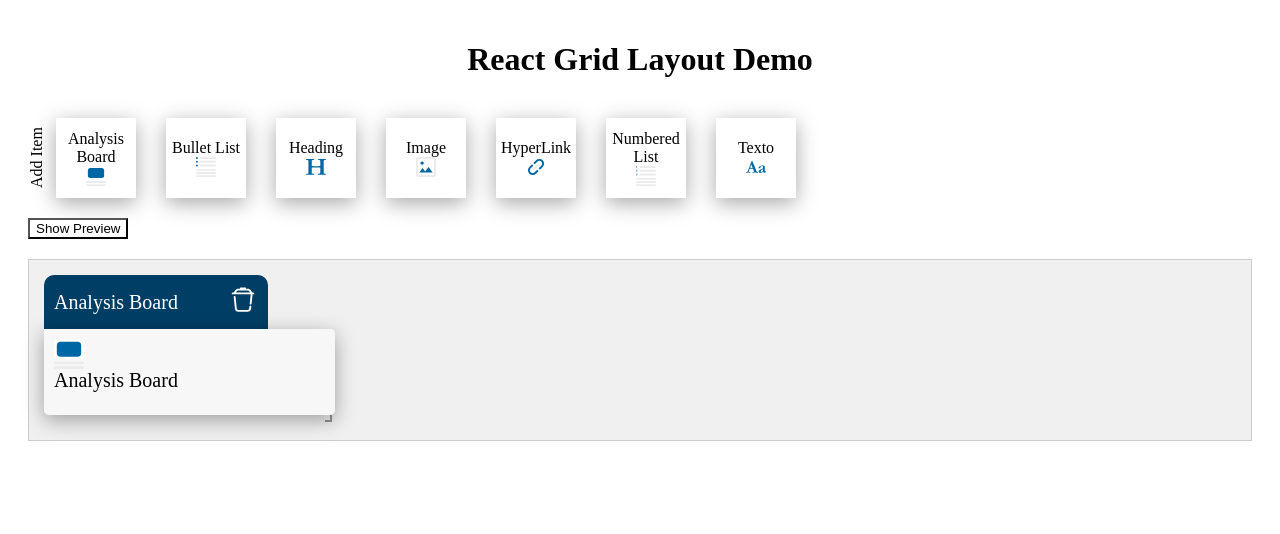
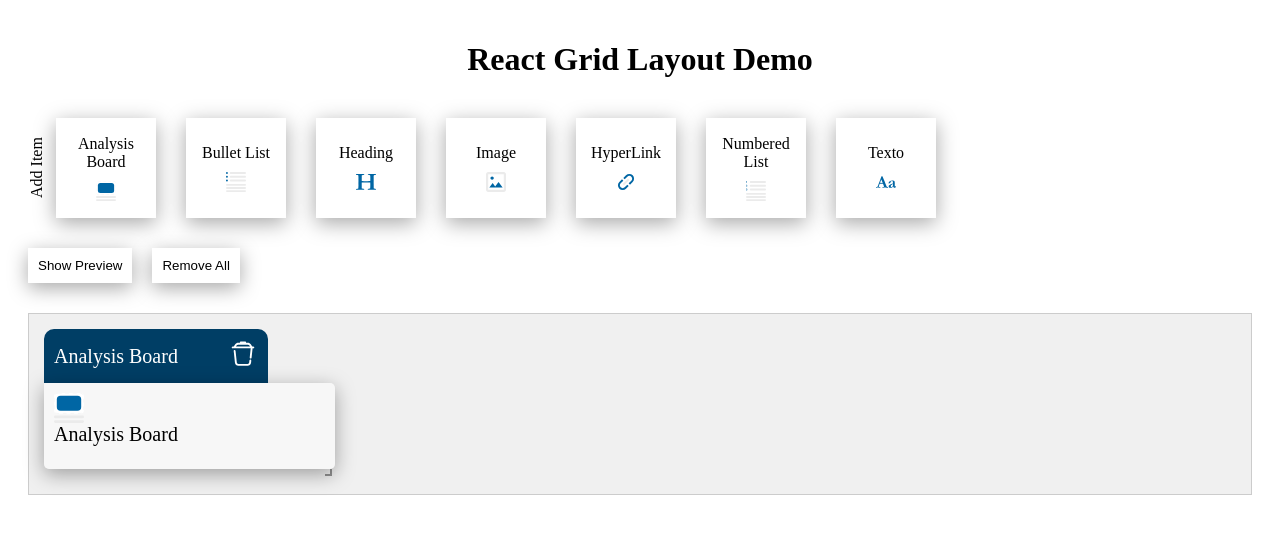
Before and after one commit to yordybb98/react-grid-layout, a React (Vite) app: page / in a window 1280 px wide. Both pictures are taken after a click on the element "Analysis Board". Shown: the top 534 px of the page. Built offline with nearby package versions, Linux system fonts and the light colour scheme.

Commit message:
Creating Button Styles & Animations

```diff
--- a/src/App.css
+++ b/src/App.css
@@ -9,3 +9,27 @@
     flex-direction: column;
     gap: 20px;
 }
+
+.button{
+    border-style: none;
+    padding: 10px;
+    background-color: white;
+    box-shadow:rgba(0, 0, 0, 0.35) 0px 5px 20px;
+    cursor: pointer;
+    transition-duration: 0.2s;
+}
+
+.button:active {
+    transform: translateY(4px);
+    box-shadow: 0 5px rgba(0, 0, 0, 0.35);
+}
+
+.button:hover{
+    background-color: #dbd8d8;
+}
+
+.active{
+    box-shadow: 0 5px 15px rgba(0, 0, 0, 0.35);
+    background-color: #dbd8d8;
+    transform: translateY(1px);
+}
--- a/src/components/GridDemo/GridDemo.css
+++ b/src/components/GridDemo/GridDemo.css
@@ -20,3 +20,8 @@ h1 {
   width: 10px;
   height: 10px;
 } */
+
+.actionsButtonsContainer{
+  display: flex;
+  gap: 20px;
+}
--- a/src/components/GridDemo/GridDemo.jsx
+++ b/src/components/GridDemo/GridDemo.jsx
@@ -27,20 +27,30 @@ const GridDemo = () => {
         setItems(updatedItems);
     };
 
+    const removeAll = () => {
+        setLayout([]);
+        setCount(0);
+        setItems([]);
+    };
+
     return (
-        <div style={{ display: "flex", flexDirection: "column", gap: 20 }}>
+        <div style={{ display: "flex", flexDirection: "column", gap: 30 }}>
             <Toolbox addItem={addItem} />
 
             {/* Actions */}
-            <div>
-                {/* <button onClick={addItem}>Add</button> */}
+            <div className="actionsButtonsContainer">
                 <button
+                    className={`button ${showPreview ? "active" : ""}`}
                     onClick={() => {
                         setShowPreview(!showPreview);
-                    }}
-                    style={{ backgroundColor: showPreview ? "#bbb" : "white" }}>
+                    }}>
                     Show Preview
                 </button>
+                {items.length !== 0 && (
+                    <button onClick={removeAll} className="button">
+                        Remove All
+                    </button>
+                )}
             </div>
 
             {/* Layout */}
--- a/src/components/Toolbox/Toolbox.css
+++ b/src/components/Toolbox/Toolbox.css
@@ -1,16 +1,12 @@
 .toolboxItem {
-    width: 5rem;
-    height: 5rem;
-    box-shadow:rgba(0, 0, 0, 0.35) 0px 5px 20px;
-    background-color: #ffffff73;
     display: flex;
     flex-direction: column;
     justify-content: center;
     align-items: center;
     text-align: center;
-    gap: 10;
-    cursor: pointer;
-    padding: 5;
+    gap: 10px;
+    width: 5rem;
+    height: 5rem;
 }
 
 .toolbox {
--- a/src/components/Toolbox/Toolbox.jsx
+++ b/src/components/Toolbox/Toolbox.jsx
@@ -17,7 +17,7 @@ function Toolbox({ addItem }) {
                 {list.map((item) => (
                     <div
                         key={item.id}
-                        className="toolboxItem"
+                        className="toolboxItem button"
                         onClick={() => {
                             addItem(item.id);
                             /* To delete the added item from Toolbox */
```
